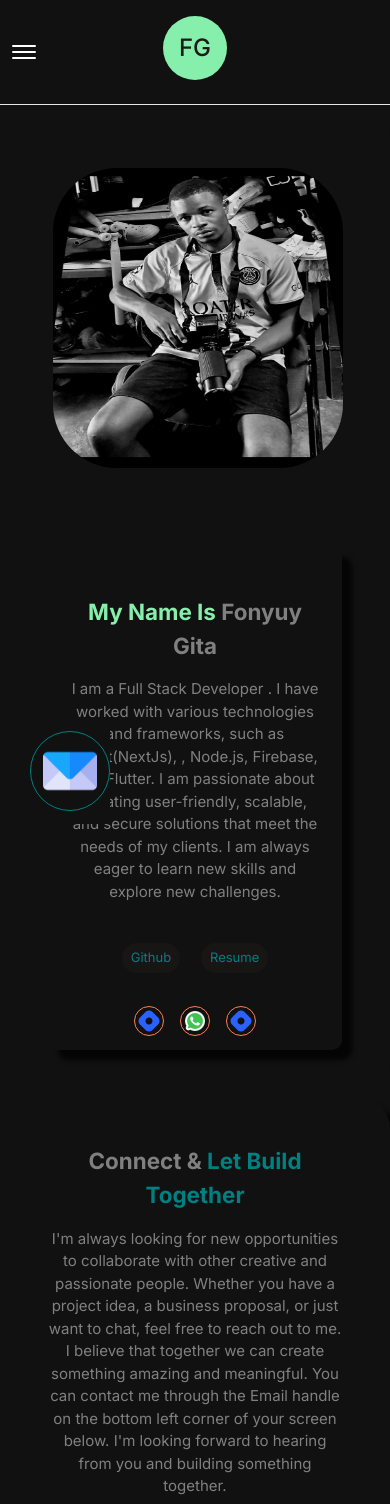
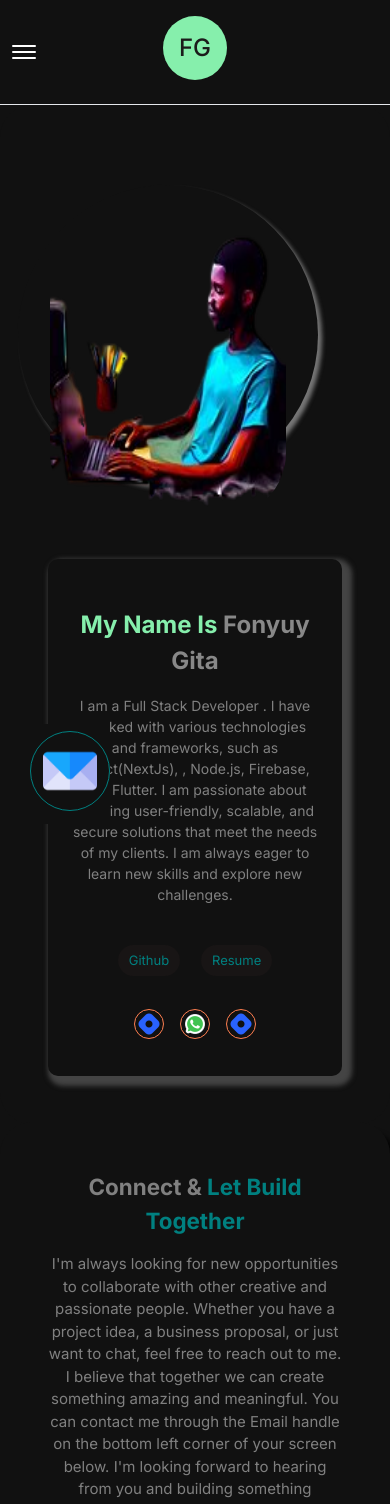
Before and after one commit to Fonyuygita/portfolio-site, a Next.js app: page / in a window 390 px wide. Shown: the top 1504 px of the page. Built offline with nearby package versions, Linux system fonts and the light colour scheme.

Commit message:
home page

```diff
--- a/src/app/globals.css
+++ b/src/app/globals.css
@@ -12,7 +12,7 @@
 body{
   background-color:#111;
   margin:0 auto;
-  width: 80%;
+  width: 90%;
   overflow-x: hidden;
   scroll-behavior: smooth;
 }
@@ -27,7 +27,7 @@ body{
 
 @media  screen and (max-width:760px){
   body{
-      width: 90%;
+      width: 97%;
   }
 }
 
--- a/src/components/intro/Intro.tsx
+++ b/src/components/intro/Intro.tsx
@@ -8,13 +8,14 @@ import github from "../../../public/5.png"
 
 
 import   "./intro.css"
+import Link from 'next/link'
 
 const Intro = () => {
   return (
     <div className='container'>
       <div className="left">
 <div className="imgContainer">
-    <Image src="/image.jpg" width={300} height={270}  alt='intro' className='img'/>
+    <Image src="/my.png" width={300} height={270}  alt='intro' className='img'/>
 </div>
 
       </div>
@@ -23,8 +24,8 @@ const Intro = () => {
 
 <p>I am a Full Stack Developer . I have worked with various technologies and frameworks, such as React(NextJs), , Node.js, Firebase, and Flutter. I am passionate about creating user-friendly, scalable, and secure solutions that meet the needs of my clients. I am always eager to learn new skills and explore new challenges.</p>
 <div className="btn">
-<a className='btn1'>Github</a>
-<a className='btn1'>Resume</a>
+<Link href="" className='btn1'>Github</Link>
+<Link href="#" className='btn1'>Resume</Link>
 </div>
 <div className="socials">
 <Image src={whatsapp} width={40} height={40} color='gray' className='icon' alt='intro'/>
--- a/src/components/intro/intro.css
+++ b/src/components/intro/intro.css
@@ -5,15 +5,21 @@
     padding: 3rem;
     gap: 2.7rem;
     border-radius: 2rem;
-    overflow-x: hidden;
+
 
 }
+.left{
+    flex: 1/2;
 
+}
 .imgContainer{
     width: 340px;
     height: 340px;
     /* border: 12px solid teal; */
-    border-radius: 1rem;
+    border-radius: 50%;
+    box-shadow: 4px 4px 4px #777;
+    padding: 2rem;
+
 
 }
 
@@ -21,11 +27,12 @@
     box-shadow: 10px 10px 5px 0px rgba(0,0,0,0.75);
 -webkit-box-shadow: 10px 10px 5px 0px rgba(0,0,0,0.75);
 -moz-box-shadow: 10px 10px 5px 0px rgba(0,0,0,0.75);
-
+    align-items: center;
+    justify-content: center;
     display: flex;
     flex-direction: column;
     padding-top: 2rem;
-
+    flex: 1;
     color: gray;
     padding: 1.4rem;
     padding-bottom: 0;
@@ -34,11 +41,11 @@
 
 }
 
-.right:hover{
+/* .right:hover{
     border-radius:30px;
 
     margin-bottom: -3rem;
-}
+} */
 .right h1{
 
     font-size: 2.5rem;
@@ -47,7 +54,7 @@
     text-align: center;
 }
 span.first{
-    color: yellowgreen;
+
 }
 
 
@@ -89,24 +96,31 @@ span.first{
 
         flex-direction: column;
         gap: 2rem;
+        width: 100%;
 
      }
 
      .imgContainer{
         /* width: 270px;
         height: 300px; */
-        border: 12px solid teal;
 
-        border-radius: 1rem;
+
+
+            /* border: 12px solid teal; */
+            border-radius: 50%;
+            box-shadow: 4x 4px 4px #777;
+            padding: 2rem;
+
 
     }
     .right{
         padding-top: 2rem;
     align-items: center;
     color: gray;
-    /* padding: 2.4rem;
-    box-shadow: none; */
-    width: 100%;
+    padding: 1.4rem;
+    box-shadow: none;
+    flex: 1;
+    width: fit-content;
     }
 
     .img{
@@ -128,7 +142,7 @@ height: 300px;
 
     .right p{
         width: 100%;
-        text-align: center;
+
     }
 
     .btn{
@@ -150,6 +164,8 @@ height: 300px;
     .left{
         margin: 0 auto;
         margin-top: 2rem;
+        width: 100%;
+        flex: 1;
     }
     .socials{
         display: flex;
@@ -175,20 +191,26 @@ height: 300px;
 
     .container{
         flex-direction: column;
-        gap: 2rem;
+        gap: 2.6rem;
         width: 100%;
+        justify-content: center;
+        align-items: center;
+
 
      }
 
      .imgContainer{
         width: 300px;
-        height: 330px;
-     border: none;
-     display: flex;
-     align-items: center;
-     justify-content: center;
-        border-radius: 1rem;
-        margin-right: 3rem;
+        height: 300px;
+       display: flex;
+     transform: translateX(-10%);
+
+            /* border: 12px solid teal; */
+            border-radius: 50%;
+            box-shadow: 4x 4px 4px #777;
+            padding: 2rem;
+            margin: 0 auto;
+
 
     }
     .right{
@@ -198,12 +220,13 @@ height: 300px;
     /* padding: 2.4rem; */
     margin-top: 2rem;
     width: 100%;
+    text-align: center;
+    justify-content: center;
+    box-shadow: 5px 5px 5px 5px  #444;
 
 
     }
-.left{
-    margin: 0 auto;
-}
+
     .img{
 width: 290px;
 height: 300px;
@@ -214,20 +237,21 @@ border-radius: 4rem;
 
     .right h1{
 
-        font-size: 1.4rem;
+        font-size: 1.5rem;
         margin-bottom: 1rem;
         font-weight: bold;
-        text-align: center;
+        color: #888;
+
     }
     span.first{
-        color: teal;
+        color:#555;
         border: none;
     }
 
     .right p{
         width: 100%;
 
-        font-size: 15px;
+        font-size: 14px;
     }
 
     .btn{
@@ -239,7 +263,7 @@ border-radius: 4rem;
 
     .btn1{
         color: teal;
-        padding: 5px 9px;
+        padding: 6px 11px;
         background-color:#36262633;
         border-radius: 2rem;
         font-size: 13px;
```
Also changed, not shown: public/my.png (added).
